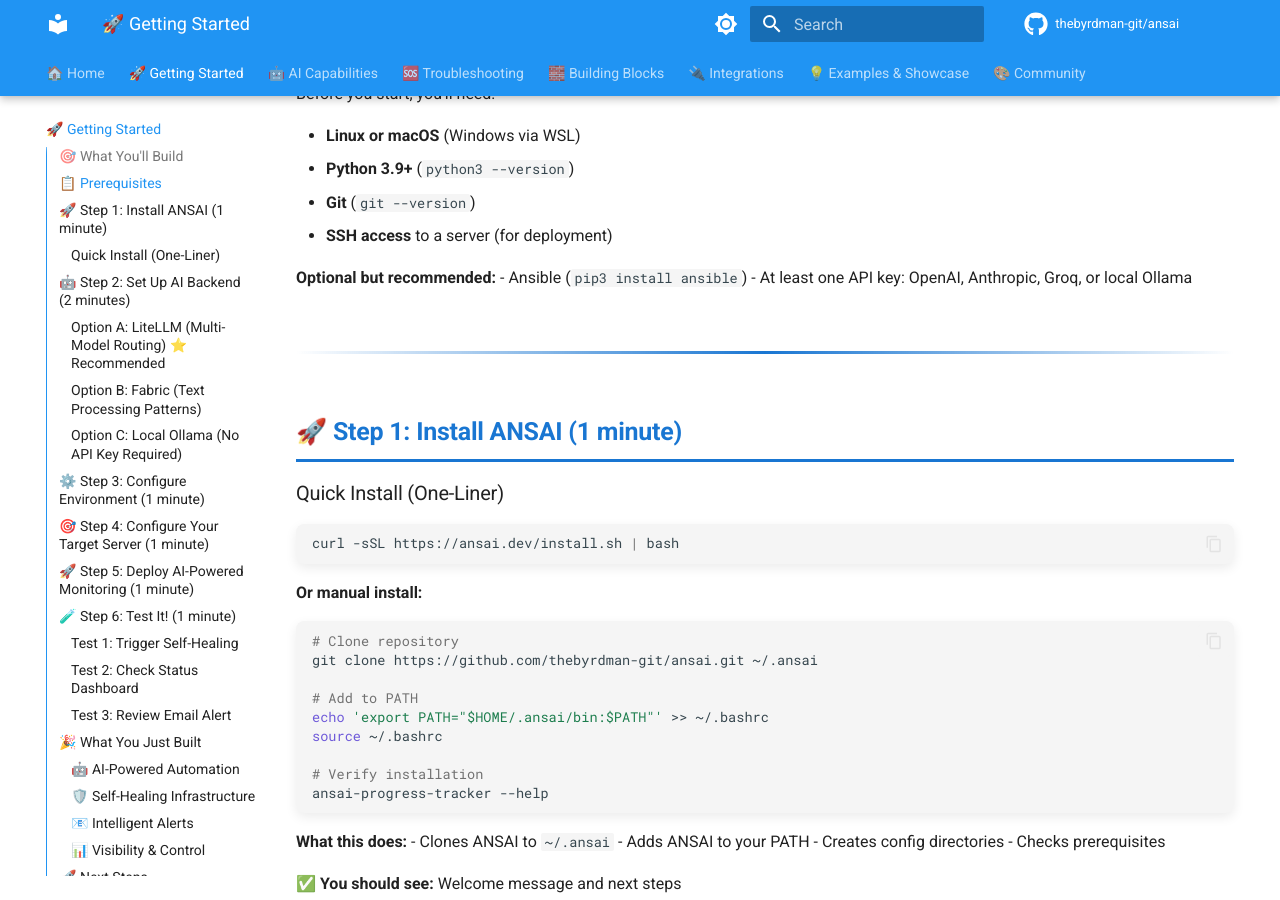
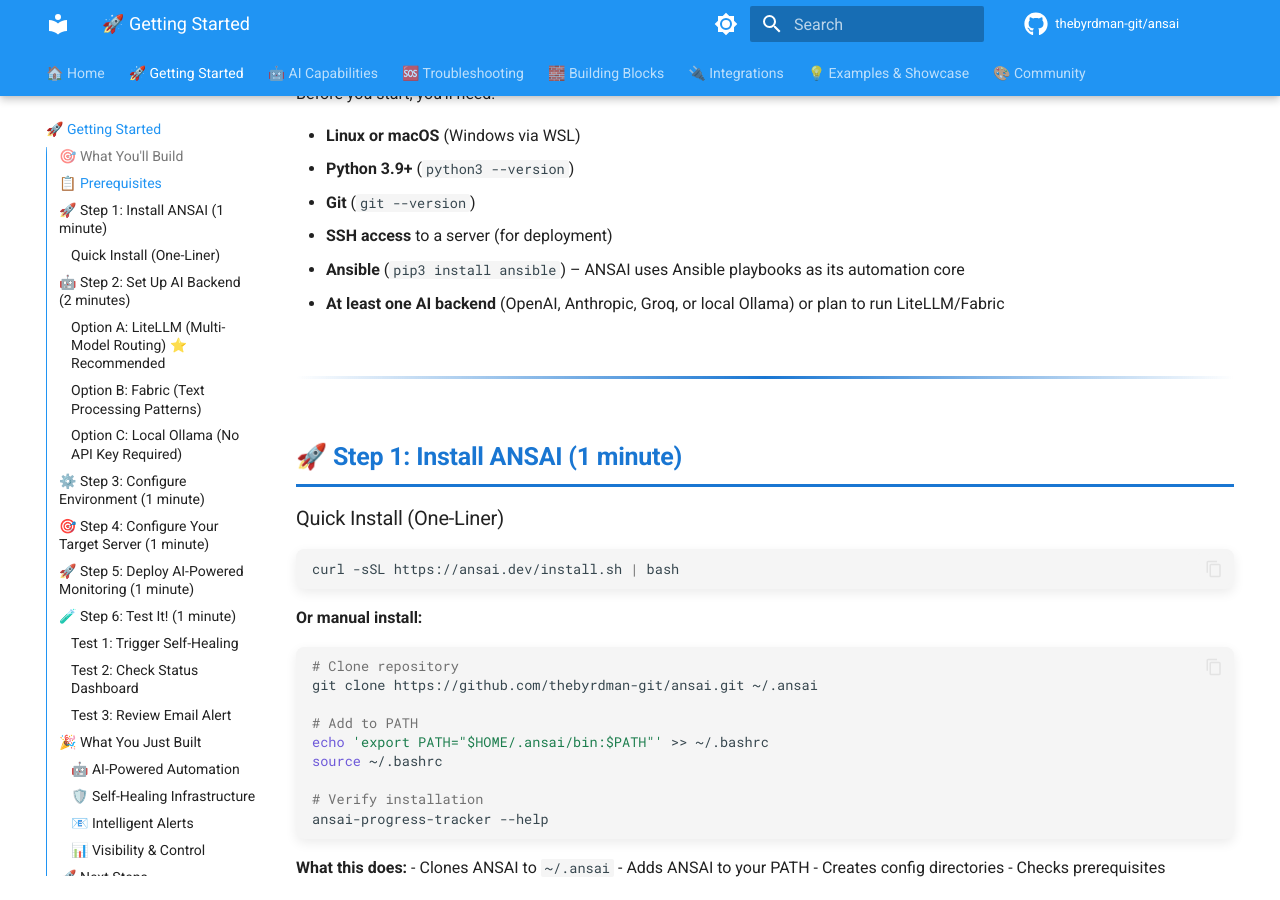
Before and after one commit to thebyrdman-git/ansai, an MkDocs documentation site: the page built from docs/GETTING_STARTED.md, in a window 1280 px wide and 900 px high, scrolled down 752 px. Built offline with MkDocs 1.6.1 and Material for MkDocs 9.7.7, drawn with Linux system fonts in a browser that asks for light colours; comment, search, counter and statistics services are not loaded.

Commit message:
docs: emphasize ansible requirement

```diff
--- a/docs/GETTING_STARTED.md
+++ b/docs/GETTING_STARTED.md
@@ -25,10 +25,8 @@
 - **Python 3.9+** (`python3 --version`)
 - **Git** (`git --version`)
 - **SSH access** to a server (for deployment)
-
-**Optional but recommended:**
-- Ansible (`pip3 install ansible`)
-- At least one API key: OpenAI, Anthropic, Groq, or local Ollama
+- **Ansible** (`pip3 install ansible`) – ANSAI uses Ansible playbooks as its automation core
+- **At least one AI backend** (OpenAI, Anthropic, Groq, or local Ollama) or plan to run LiteLLM/Fabric
 
 ---
 
```
Also changed, not shown: README.md (+1 -1 lines).
